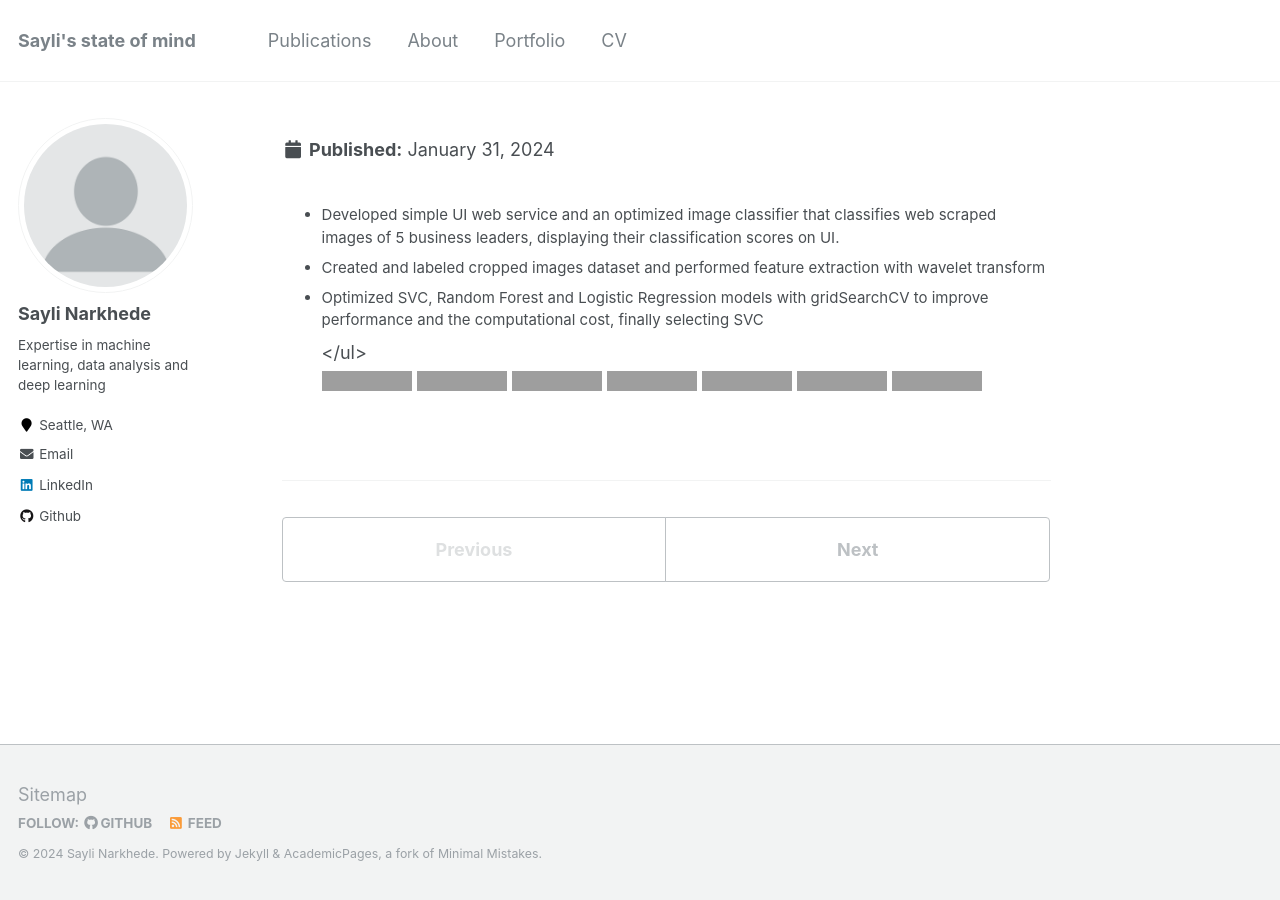
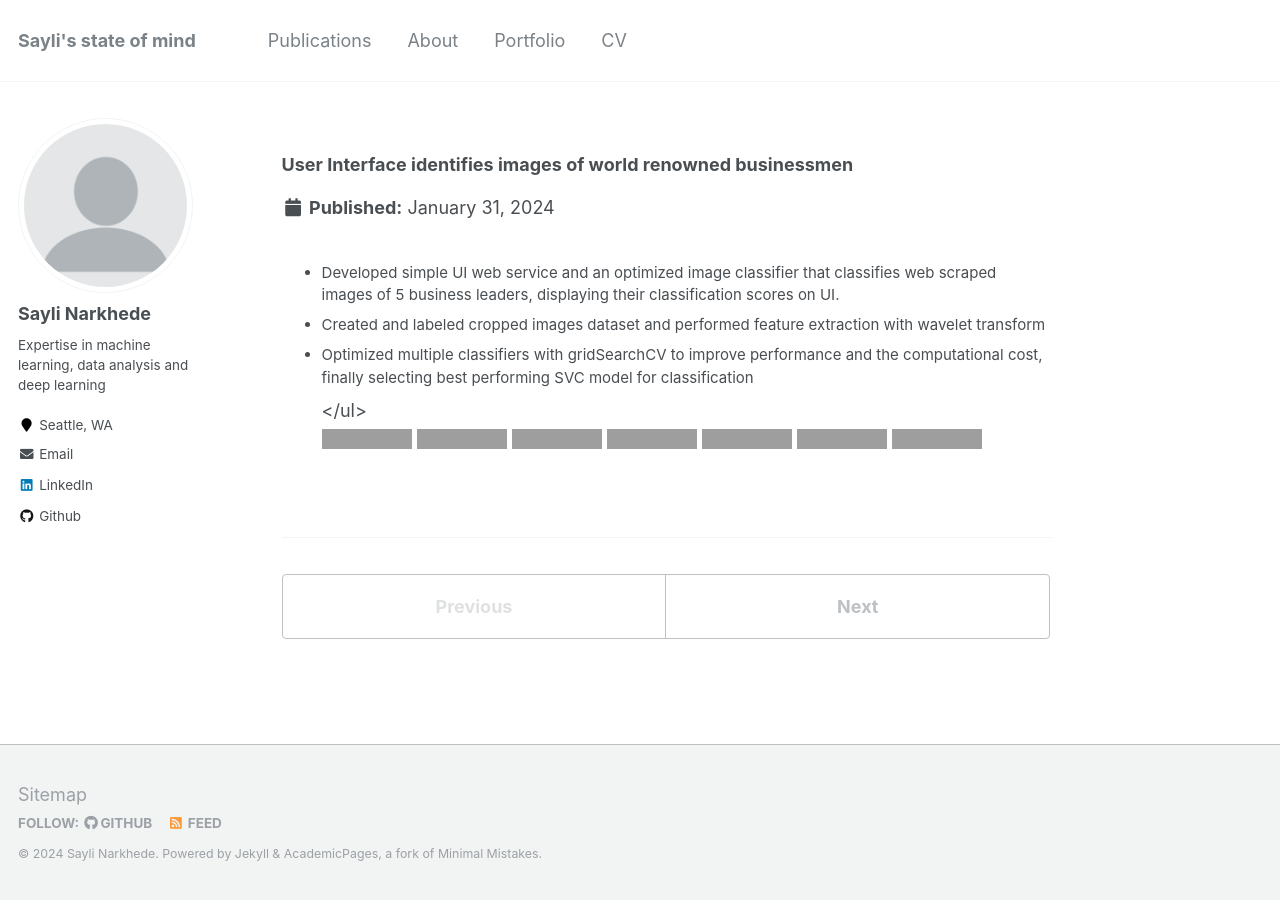
Before and after one commit to SayliMN/saylimn.github.io, a Jekyll site: the page built from _portfolio/portfolio-1.md, in a window 1280 px wide, cut to the strip 0-900 px from the top of the page. Built offline with Jekyll 4.4.1, drawn with Linux system fonts in a browser that asks for light colours; grey boxes are pictures that could not be loaded.

Commit message:
resolve issue related to displaying

```diff
--- a/_portfolio/portfolio-1.md
+++ b/_portfolio/portfolio-1.md
@@ -1,12 +1,12 @@
 ---
 title: "### User Interface identifies images of world renowned businessmen"
-excerpt: "<p style=" color:purple; font-size:15px;">Image classification, UI, Assessment of models, Preprocessing, Feature engineering, Visualization</p><br/>"
+excerpt: "#### Image classification, UI, Assessment of models, Preprocessing, Feature engineering, Visualization</p><br/>"
 collection: portfolio
 ---
 <ul>
     <li style="font-size:15px">Developed simple UI web service and an optimized image classifier that classifies web scraped images of 5 business leaders, displaying their classification scores on UI.</li>
     <li style="font-size:15px">Created and labeled cropped images dataset and performed feature extraction with wavelet transform
-    <li style="font-size:15px">Optimized SVC, Random Forest and Logistic Regression models with gridSearchCV to improve performance and the computational cost, finally selecting SVC</li>
+    <li style="font-size:15px">Optimized multiple classifiers with gridSearchCV to improve performance and the computational cost, finally selecting best performing SVC model for classification</li>
 </ul>
 
 <p>
```
